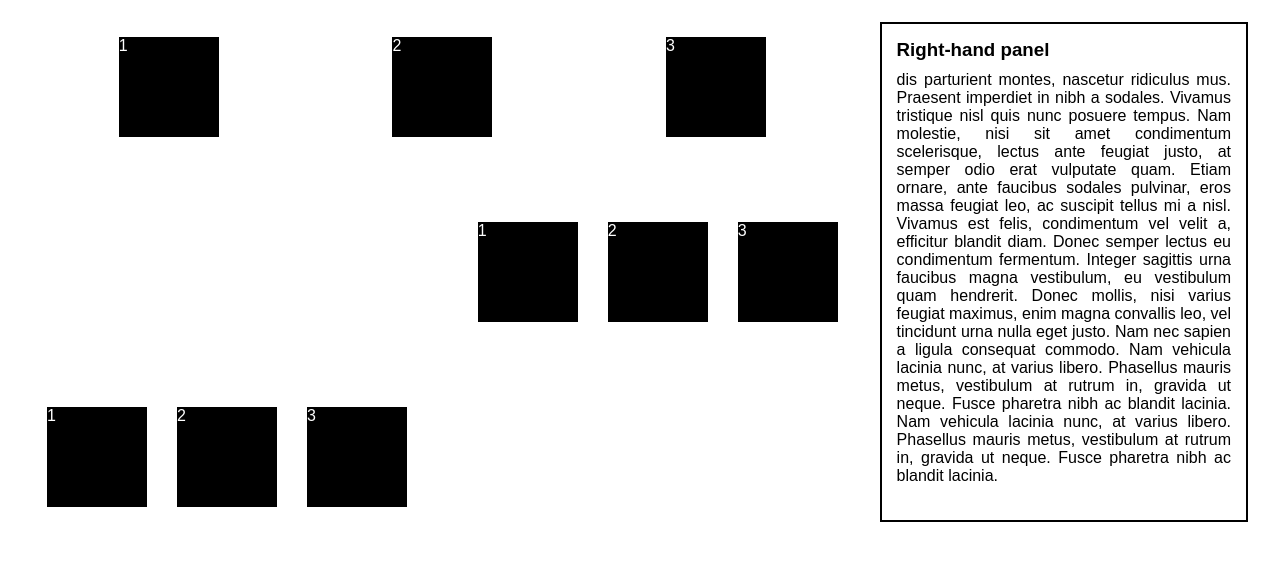
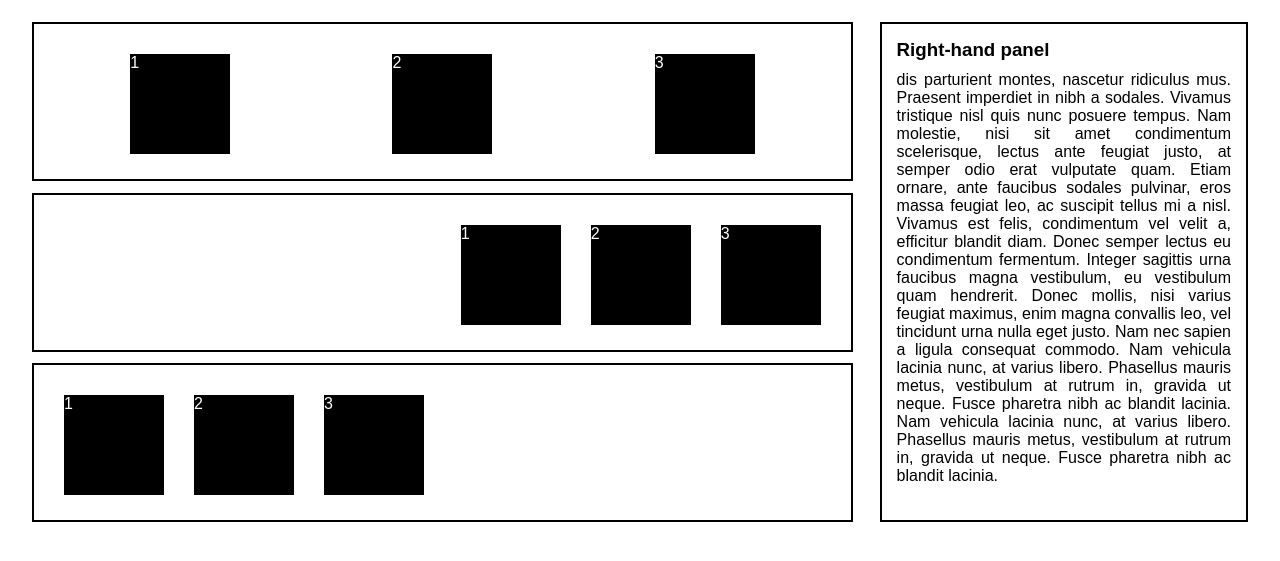
Before and after one commit to samuelod/flexbox-challenge, a plain HTML site: page index2.html in a window 1280 px wide. Shown: the part 53-614 px from the top of the page. Drawn offline with Linux system fonts and the light colour scheme.

Commit message:
Created border

```diff
--- a/styles2.css
+++ b/styles2.css
@@ -67,18 +67,27 @@
   .card1 {
     display: flex;
     justify-content: space-around;
+    border: solid black 2px;
+    height: 25%;
+    padding: 15px;
 
   }
 
   .card2 {
     display: flex;
     justify-content: flex-end;
+    border: solid black 2px;
+    height: 25%;
+    padding: 15px;
 
   }
 
   .card3 {
     display: flex;
     justify-content: flex-start;
+    border: solid black 2px;
+    height: 25%;
+    padding: 15px;
 
   }
 
```
